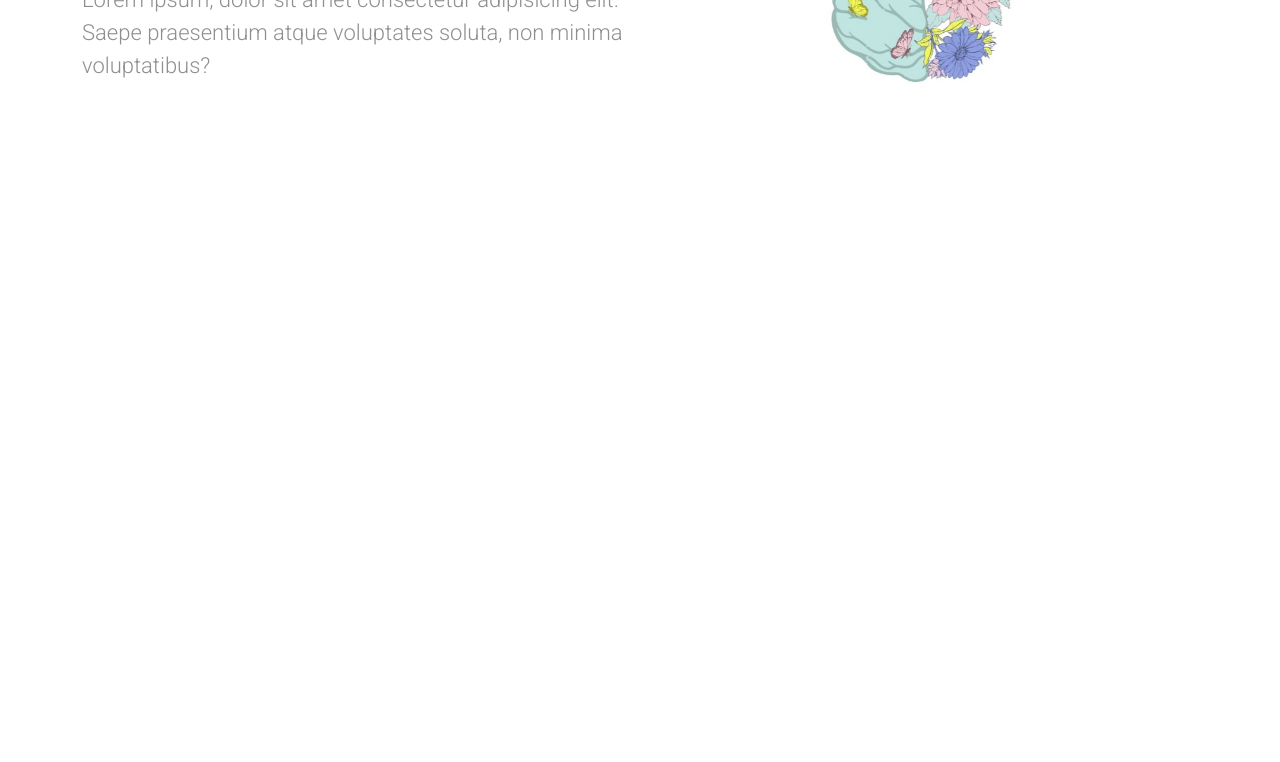
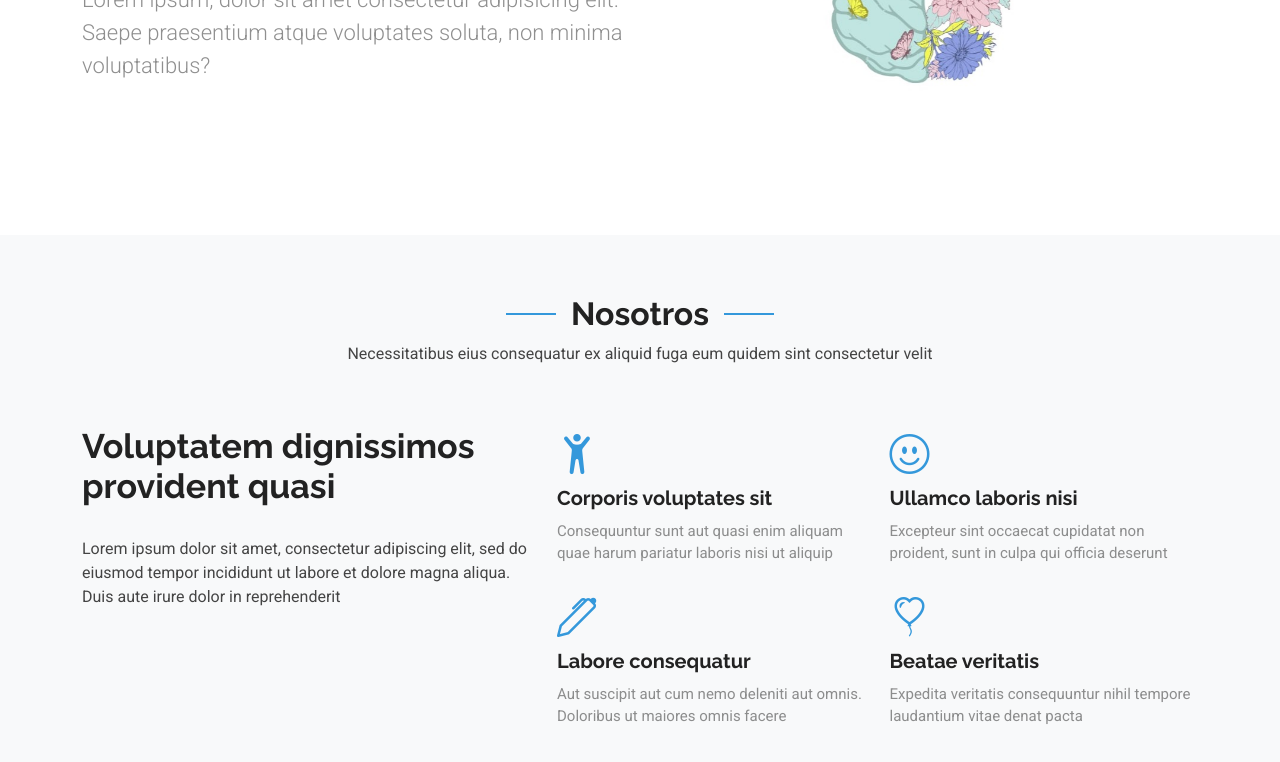
Before and after one commit to RaquelDaliti/raqueldaliti.github.io, a plain HTML site: page index.html in a window 1280 px wide. Shown: the part 434-1196 px from the top of the page. Before the commit the page ends 800 px from the top, so only its background shows below. Drawn offline with Linux system fonts and the light colour scheme.

Commit message:
Add about section

```diff
--- a/index.html
+++ b/index.html
@@ -61,13 +61,75 @@
                 <div class="row gy-4">
                     <div class="col-lg-6 order-2 order-lg-1 d-flex flex-column justify-content-center">
                         <h1>Centro de Aprendizaje y Neurodesarrollo Infantil </h1>
-                        <p class="fw-light">Lorem ipsum, dolor sit amet consectetur adipisicing elit. Saepe praesentium atque voluptates soluta, non minima voluptatibus?</p>
+                        <p class="fw-light">Lorem ipsum, dolor sit amet consectetur adipisicing elit. Saepe praesentium
+                            atque voluptates soluta, non minima voluptatibus?</p>
                     </div>
                     <div class="col-lg-6 order-1 order-lg-2 hero-img">
                         <img src="assets/img/cerebro.jpg" class="img-fluid animated" alt="">
                     </div>
                 </div>
             </div>
+        </section>
+
+
+        <!-- About Section -->
+        <section id="about" class="about section bg-light">
+
+            <!-- Section Title -->
+            <div class="container section-title">
+                <h2>Nosotros</h2>
+                <p>Necessitatibus eius consequatur ex aliquid fuga eum quidem sint consectetur velit</p>
+            </div><!-- End Section Title -->
+
+            <div class="container">
+
+                <div class="row gy-5">
+
+                    <div class="content col-xl-5 d-flex flex-column">
+                        <h3>Voluptatem dignissimos provident quasi</h3>
+                        <p>
+                            Lorem ipsum dolor sit amet, consectetur adipiscing elit, sed do eiusmod tempor incididunt ut
+                            labore et dolore magna aliqua. Duis aute irure dolor in reprehenderit
+                        </p>
+                    </div>
+
+                    <div class="col-xl-7">
+                        <div class="row gy-4">
+
+                            <div class="col-md-6 icon-box position-relative">
+                                <i class="bi bi-person-arms-up"></i>
+                                <h4><a href="" class="stretched-link">Corporis voluptates sit</a></h4>
+                                <p>Consequuntur sunt aut quasi enim aliquam quae harum pariatur laboris nisi ut aliquip
+                                </p>
+                            </div><!-- Icon-Box -->
+
+                            <div class="col-md-6 icon-box position-relative">
+                                <i class="bi bi-emoji-smile"></i>
+                                <h4><a href="" class="stretched-link">Ullamco laboris nisi</a></h4>
+                                <p>Excepteur sint occaecat cupidatat non proident, sunt in culpa qui officia deserunt
+                                </p>
+                            </div><!-- Icon-Box -->
+
+                            <div class="col-md-6 icon-box position-relative">
+                                <i class="bi bi-pen"></i>
+                                <h4><a href="" class="stretched-link">Labore consequatur</a></h4>
+                                <p>Aut suscipit aut cum nemo deleniti aut omnis. Doloribus ut maiores omnis facere</p>
+                            </div><!-- Icon-Box -->
+
+                            <div class="col-md-6 icon-box position-relative">
+                                <i class="bi bi-balloon-heart"></i>
+                                <h4><a href="" class="stretched-link">Beatae veritatis</a></h4>
+                                <p>Expedita veritatis consequuntur nihil tempore laudantium vitae denat pacta</p>
+                            </div><!-- Icon-Box -->
+
+                        </div>
+                    </div>
+
+                </div>
+
+            </div>
+
+        </section><!-- /About Section -->
 
     </main>
 
```
